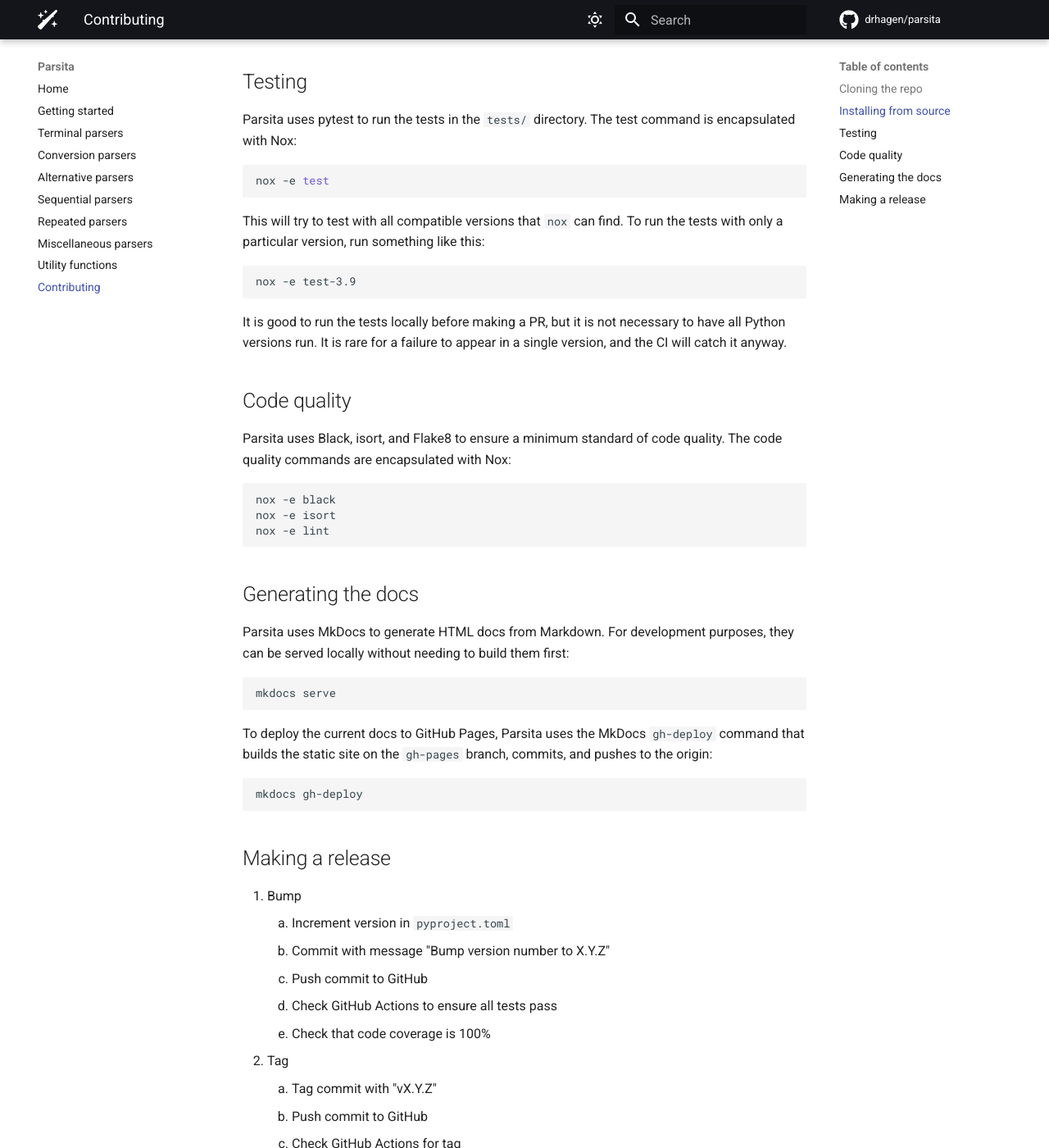
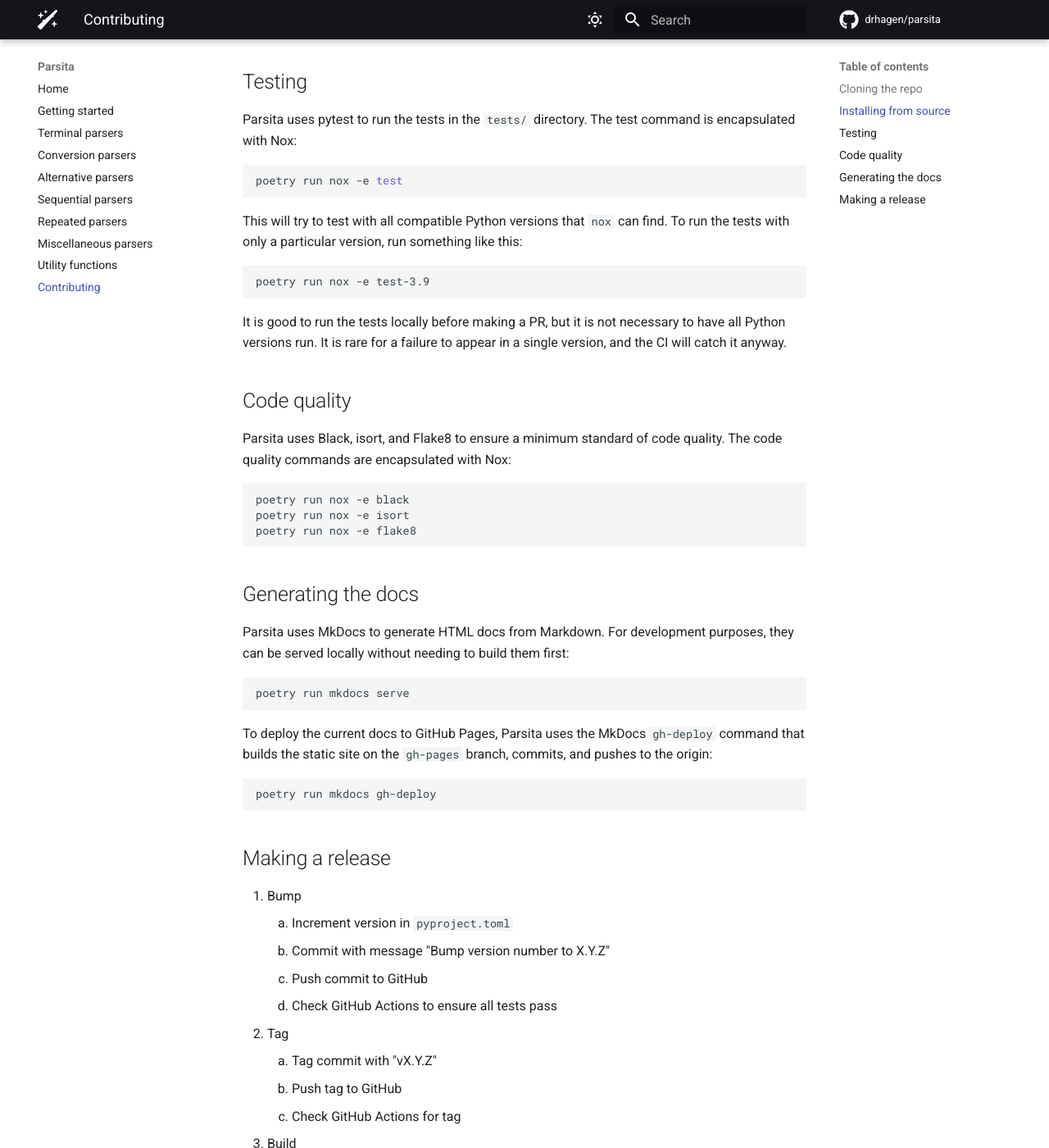
Before and after one commit to drhagen/parsita, an MkDocs documentation site: the page built from docs/contributing.md, in a window 1280 px wide and 1400 px high, scrolled down 687 px. Shown: the whole window at 82% size. Built offline with MkDocs 1.6.1 and Material for MkDocs 9.7.7, drawn with Linux system fonts in a browser that asks for light colours; comment, search, counter and statistics services are not loaded.

Commit message:
Update contributing docs (#50)

````diff
--- a/docs/contributing.md
+++ b/docs/contributing.md
@@ -28,13 +28,13 @@
 Parsita uses pytest to run the tests in the `tests/` directory. The test command is encapsulated with Nox:
 
 ```shell
-nox -e test
+poetry run nox -e test
 ```
 
-This will try to test with all compatible versions that `nox` can find. To run the tests with only a particular version, run something like this:
+This will try to test with all compatible Python versions that `nox` can find. To run the tests with only a particular version, run something like this:
 
 ```shell
-nox -e test-3.9
+poetry run nox -e test-3.9
 ```
 
 It is good to run the tests locally before making a PR, but it is not necessary to have all Python versions run. It is rare for a failure to appear in a single version, and the CI will catch it anyway.
@@ -44,9 +44,9 @@
 Parsita uses Black, isort, and Flake8 to ensure a minimum standard of code quality. The code quality commands are encapsulated with Nox:
 
 ```shell
-nox -e black
-nox -e isort
-nox -e lint
+poetry run nox -e black
+poetry run nox -e isort
+poetry run nox -e flake8
 ```
 
 ## Generating the docs
@@ -54,13 +54,13 @@
 Parsita uses MkDocs to generate HTML docs from Markdown. For development purposes, they can be served locally without needing to build them first:
 
 ```shell
-mkdocs serve
+poetry run mkdocs serve
 ```
 
 To deploy the current docs to GitHub Pages, Parsita uses the MkDocs `gh-deploy` command that builds the static site on the `gh-pages` branch, commits, and pushes to the origin:
 
 ```shell
-mkdocs gh-deploy
+poetry run mkdocs gh-deploy
 ```
 
 ## Making a release
@@ -70,10 +70,9 @@
     2. Commit with message "Bump version number to X.Y.Z"
     3. Push commit to GitHub
     4. Check GitHub Actions to ensure all tests pass
-    5. Check that code coverage is 100%
 2. Tag
     1. Tag commit with "vX.Y.Z"
-    2. Push commit to GitHub
+    2. Push tag to GitHub
     3. Check GitHub Actions for tag
 3. Build
     1. Clear `dist/`
````
